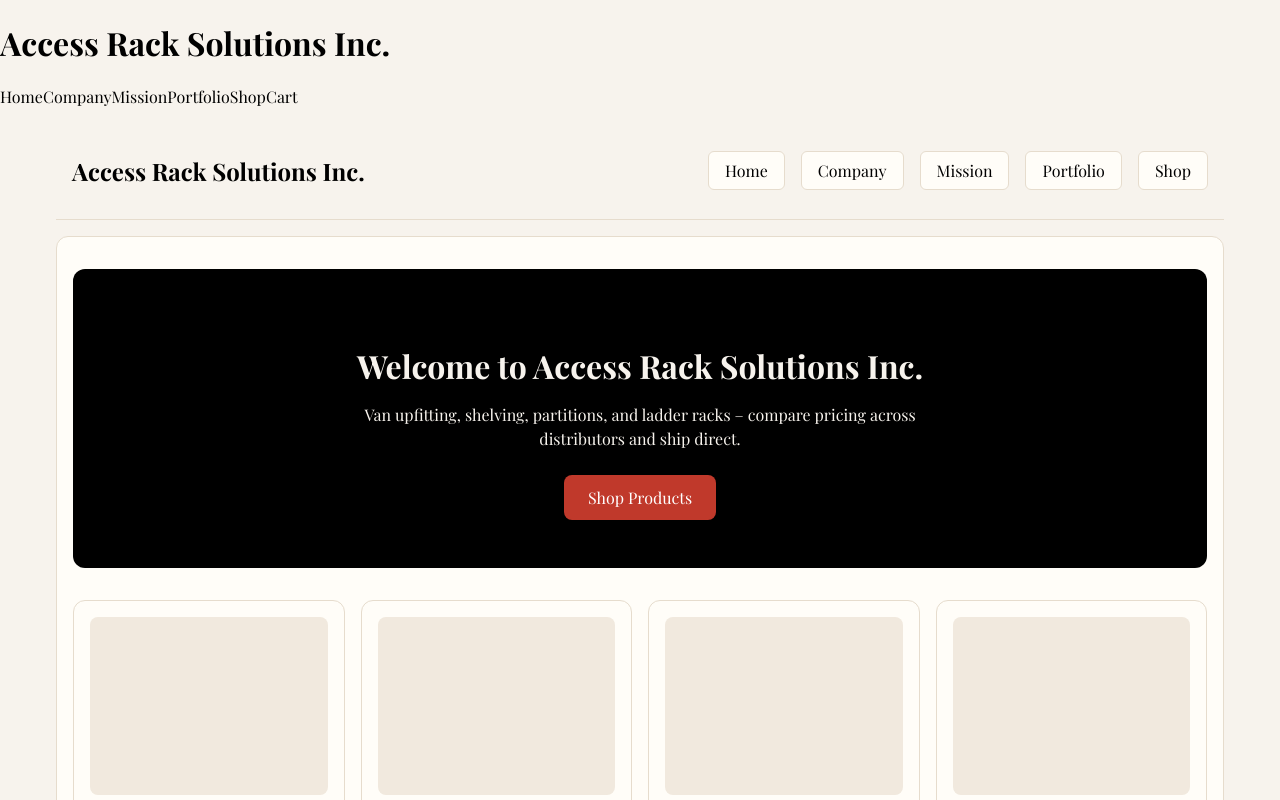
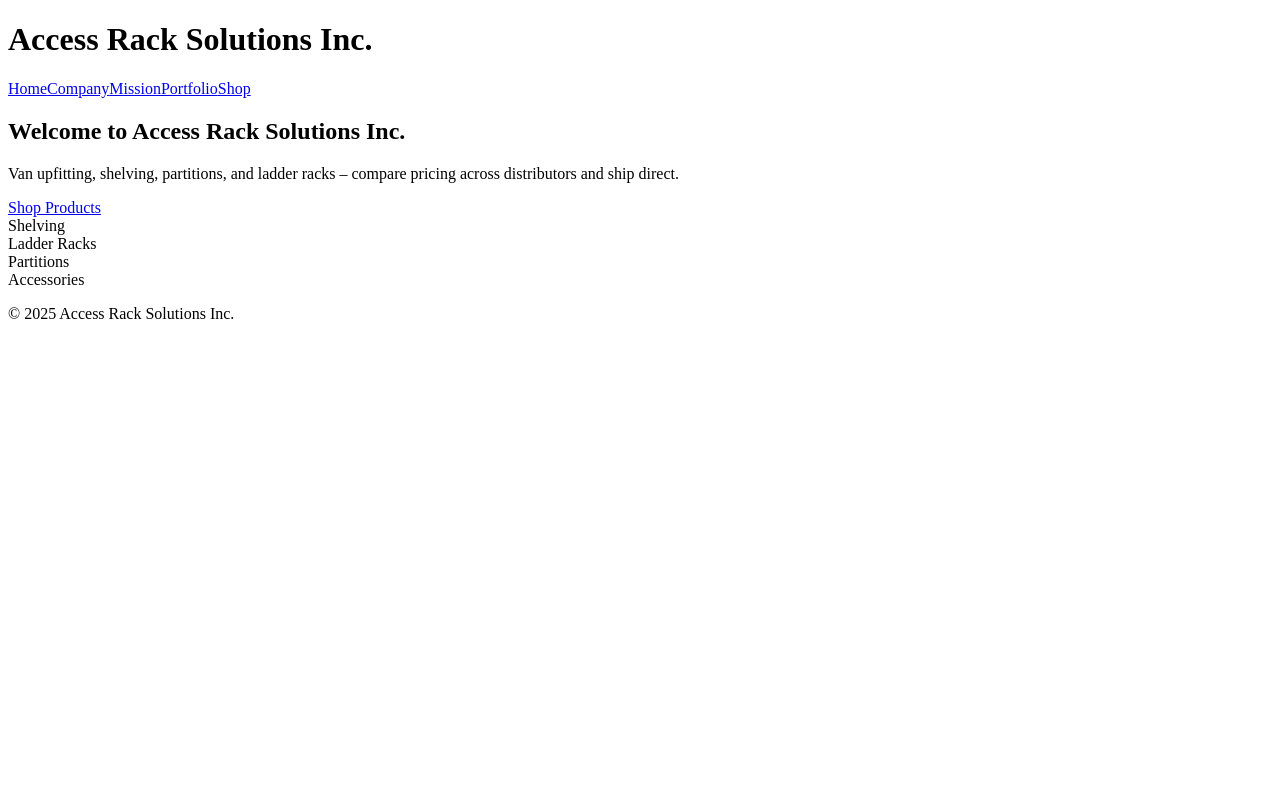
Before and after one commit to dev-verde1071/website, a Next.js app: page / in a window 1280 px wide. Shown: the top 800 px of the page. Built offline with nearby package versions, Linux system fonts and the light colour scheme.

Commit message:
Update layout.js

```diff
--- a/app/layout.js
+++ b/app/layout.js
@@ -1,11 +1,7 @@
-import "./globals.css";
-import { CartProvider } from "./context/CartContext";
-import Header from "./components/Header";
-
 export const metadata = {
   title: "Access Rack Solutions Inc.",
   description:
-    "Commercial van upfitting: shelving, ladder racks, partitions & accessories. Compare prices across distributors and ship direct."
+    "Commercial van upfitting: shelving, ladder racks, partitions & accessories. Compare prices across distributors and ship direct.",
 };
 
 export default function RootLayout({ children }) {
@@ -18,10 +14,7 @@ export default function RootLayout({ children }) {
         />
       </head>
       <body>
-        <CartProvider>
-          <Header />
-          <div className="container p-6">{children}</div>
-        </CartProvider>
+        {children}
       </body>
     </html>
   );
```
